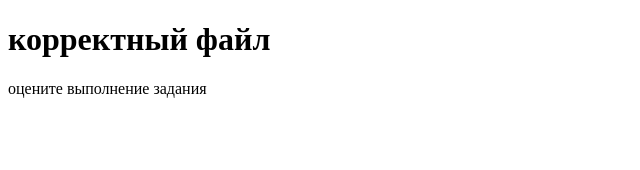
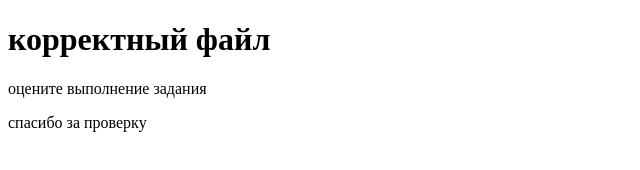
Before and after one commit to PavelEpifanov/4p22-frontend-pavel-epifanov, a plain HTML site: page homework_1/index.html in a window 1280 px wide. Shown: the whole page, without its empty margins (0-640 px from the left). Drawn offline with Linux system fonts and the light colour scheme.

Commit message:
add homework_1

```diff
--- a/homework_1/index.html
+++ b/homework_1/index.html
@@ -3,10 +3,12 @@
 <head>
 <meta charset="UTF-8">
 <title>Домашнее задание</title>
+</head>
 <body>
     <h1>корректный файл</h1>
-</head>
+
 <p>оцените выполнение задания</p>
+<p>спасибо за проверку</p>
 
 
 
```
Also changed, not shown: 2 other files.
